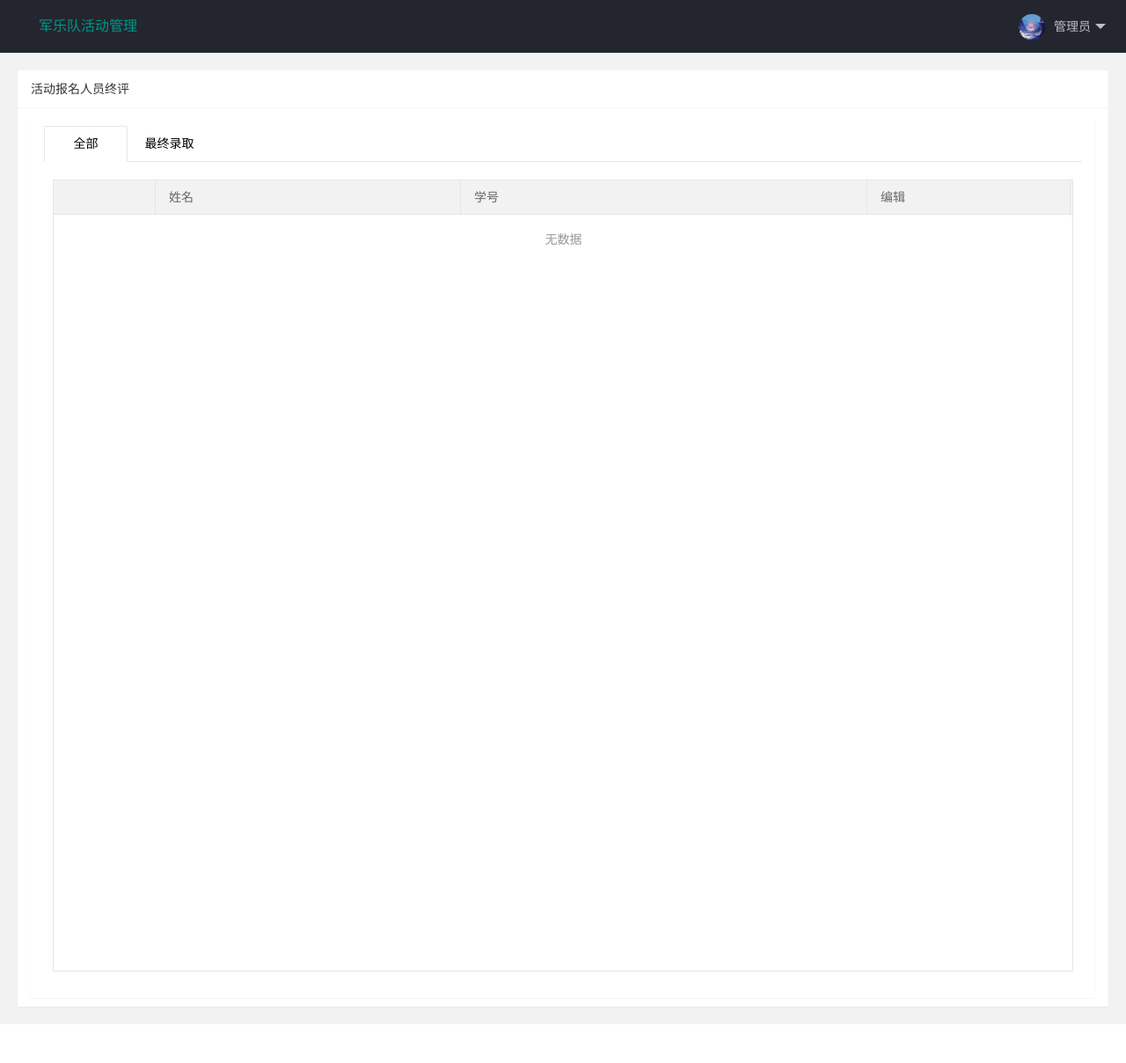
After one commit to rubbybbs/Step-Into-THUMB, a Django app: page /finalcheck.html in a window 1280 px wide. The commit adds this page. Shown: the whole page at 88% size. Run offline with Django 3.2, Linux system fonts and the light colour scheme; lists and menus that the app fills with data are empty.

Commit message:
更新终评以及考生详情页面前端

```diff
--- a/SITHUMB/views.py
+++ b/SITHUMB/views.py
@@ -48,6 +48,10 @@ def application_segment(request):
 
 def application_account(request):
     return render(request, "accountManage.html")
+
+
+def application_finalcheck(request):
+    return render(request, "finalcheck.html")
 
 
 # 管理员相关接口
--- a/StepIntoTHUMB/urls.py
+++ b/StepIntoTHUMB/urls.py
@@ -26,6 +26,7 @@ urlpatterns = [
     path('modify.html', views.application_form),
     path('segment.html', views.application_segment),
     path('accountManage.html', views.application_account),
+    path('finalcheck.html', views.application_finalcheck),
 
     url(r'^Step-Into-THUMB/admin/login$', views.AuthAdminLoginView.as_view()),
     url(r'^Step-Into-THUMB/admin/logintest$', views.LoginTestView.as_view()),
--- a/templates/accountManage.html
+++ b/templates/accountManage.html
@@ -9,12 +9,16 @@
     content="width=device-width, user-scalable=no, initial-scale=1.0, maximum-scale=1.0, minimum-scale=1.0">
   <title>管理员</title>
   <link rel="stylesheet" href="{% static "layui/css/layui.css" %}" media="all">
+  <style type="text/css">
+    a{color:#009688;}
+    a:hover{color:#8ddad2;}
+  </style>
 </head>
 
 <body class="layui-layout-body">
   <div class="layui-layout layui-layout-admin">
     <div class="layui-header">
-      <div class="layui-logo">军乐团活动管理</div>
+      <div class="layui-logo"><a href="activity.html">军乐队活动管理 </a></div>
 
       <ul class="layui-nav layui-layout-right">
         <li class="layui-nav-item" lay-unselect="">
--- /dev/null
+++ b/templates/finalcheck.html
@@ -0,0 +1,206 @@
+{% load staticfiles %}
+
+<!DOCTYPE html>
+<html>
+
+<head>
+  <meta charset="utf-8">
+  <meta name="viewport"
+    content="width=device-width, user-scalable=no, initial-scale=1.0, maximum-scale=1.0, minimum-scale=1.0">
+  <title>管理员</title>
+  <link rel="stylesheet" href="{% static "layui/css/layui.css" %}" media="all">
+  <style type="text/css">
+    a{color:#009688;}
+    a:hover{color:#8ddad2;}
+  </style>
+</head>
+
+<body class="layui-layout-body">
+  <div class="layui-layout layui-layout-admin">
+    <div class="layui-header">
+      <div class="layui-logo"> <a href="activity.html">军乐队活动管理 </a></div>
+
+      <ul class="layui-nav layui-layout-right">
+
+        <li class="layui-nav-item" lay-unselect="">
+          <a href="javascript:;"><img src="../static/illust_72066950_20181219_203453.jpg" class="layui-nav-img">管理员</a>
+          <dl class="layui-nav-child">
+            <dd><a href="javascript:;">修改信息</a></dd>
+            <dd><a href="javascript:;">安全管理</a></dd>
+            <dd><a href="index.html">退出</a></dd>
+          </dl>
+        </li>
+      </ul>
+    </div>
+
+    <div class="layui-body" , lay-filter="graph" , style="left:0px;">
+      <div style="padding: 20px; background-color: #F2F2F2;">
+        <div class="layui-row layui-col-space15">
+          <div class="layui-col-md12">
+            <div class="layui-card">
+              <div class="layui-card-header">活动报名人员终评</div>
+              <div class="layui-card-body">
+                <form class="layui-form" action="" lay-filter="FormDesign"> {%  csrf_token %}
+
+
+                  <div class="layui-card">
+                    <div class="layui-card-body" id="toAdd">
+                        <div class="layui-tab" lay-filter="activitySegment">
+
+                            <ul class="layui-tab-title" id="titleToAdd">
+                                <li class="layui-this" lay-id="100">全部</li>
+                                <li lay-id="101">最终录取</li>
+                            </ul>
+
+
+                            <div class="layui-tab-content" id="contentToAdd">
+                                <div class="layui-tab-item layui-show">
+                                    <table class="layui-table" lay-data="{height: 900, url:''}" lay-filter="accountTable" id="accountTable">
+                                      <thead>
+                                          <tr>
+                                            <th lay-data="{type:'numbers', width:'10%'}"></th>
+                                            <th lay-data="{field:'', width:'30%', style:'cursor: pointer;'}">姓名</th>
+                                            <th lay-data="{field:'', width:'40%', style:'cursor: pointer;'}">学号</th>
+                                            <th lay-data="{templet:'#bar', width:'20%', style:'cursor: pointer;'}">编辑</th>
+                                          </tr>
+                                      </thead>
+                                    </table>
+                                </div>
+                                <div class="layui-tab-item">
+                                    <table class="layui-table" lay-data="{height: 900, url:''}" lay-filter="FinalAdmit" id="FinalAdmit">
+                                      <thead>
+                                          <tr>
+                                            <th lay-data="{type:'numbers', width:'10%'}"></th>
+                                            <th lay-data="{field:'', width:'30%', style:'cursor: pointer;'}">姓名</th>
+                                            <th lay-data="{field:'', width:'40%', style:'cursor: pointer;'}">学号</th>
+                                            <th lay-data="{templet:'#bar', width:'20%', style:'cursor: pointer;'}">编辑</th>
+                                          </tr>
+                                      </thead>
+                                    </table>
+                                </div>
+                            </div>
+                        </div>
+                    </div>
+                  </div>
+
+                </form>
+              </div>
+            </div>
+          </div>
+
+
+        </div>
+      </div>
+    </div>
+
+
+
+  </div>
+
+  <div class="layui-footer">
+    <!-- 底部固定区域 -->
+    © 小组：基于layui以及django
+  </div>
+  </div>
+
+
+  <script src="{% static "layui/layui.js" %}"></script>
+  <script type="text/html" id="bar">
+    <a class="layui-btn layui-btn-danger layui-btn-xs" lay-event="detail">详情</a>
+    <a class="layui-btn layui-btn-danger layui-btn-xs" lay-event="acccept">录取</a>
+    <a class="layui-btn layui-btn-danger layui-btn-xs" lay-event="refuse" style="hidden">取消</a>
+  </script>
+  <script>
+    var currentSegmentNum = 0;
+    var Segments = new Array();
+
+    layui.use(['form', 'layedit', 'laydate', 'jquery', 'layer', 'element', 'table'], function () {
+      var form = layui.form,
+        layer = layui.layer,
+        $ = layui.jquery,
+        layedit = layui.layedit,
+        laydate = layui.laydate,
+        element = layui.element,
+        table = layui.table;
+
+      layer.ready(function(){
+        var LocalData=layui.data('LocalData');
+        layer.msg('初始化列表'+LocalData.ActID.toString());
+
+        $.ajax({
+            url: 'Step-Into-THUMB/admin/activity/'+ LocalData.ActID +'/section-list',
+            type: 'get',
+            contentType: 'application/x-www-form-urlencoded',
+            dataType: 'json',
+            success: function (data) {
+                data.sections.map(function(value){
+                    $.ajax({
+                        url: '',
+                        type: 'get',
+                        contentType: 'application/x-www-form-urlencoded',
+                        dataType: 'json',
+                        success: function(data){
+                            var htmls = '<table class="layui-hide" id="section'+ value.sectionID +'"></table>';
+                            element.tabAdd('activitySegment', {
+                              title: value.name
+                              ,content: htmls
+                              ,id: value.sectionID.toString()
+                            });
+                            table.render({
+                                elem: '#section'+value.sectionID
+                                ,url:''
+                                ,cellMinWidth: 80
+                                ,cols: [[
+                                  {type:'numbers', width:'10%'}
+                                  ,{field:'', width:'30%', title: '姓名'}
+                                  ,{field:'', width:'40%', title: '学号'}
+                                  ,{templet:'#bar', width:'20%', title: '编辑', style:'cursor: pointer;'}
+                                ]]
+                              });
+                        }
+                    });
+
+                });
+                form.render();
+            }
+        });
+
+
+      });
+
+      //监听提交
+      table.on('tool(accountTable)', function(obj){
+        var data = obj.data;
+        var Sdata = form.val('FormDesign');
+        var LocalData=layui.data('LocalData');
+        if (obj.event === 'detail'){
+            $.ajax({
+              url: '',
+              type: '',
+              contentType: 'application/x-www-form-urlencoded',
+              dataType: 'json',
+              headers: {
+                'X-CSRFToken': Sdata.csrfmiddlewaretoken
+              },
+              success: function (data) {
+                if (data.status == 100) {
+                  layer.msg('成功');
+                } else {
+                  layer.msg('失败，请重试！');
+                }
+              }
+            });
+        } else if (obj.event === 'accept'){
+          // #TODO ajax请求
+
+        } else if (obj.event === 'refuse'){
+          // #TODO ajax请求
+
+        };
+      });
+    });
+
+  </script>
+</body>
+
+</html>
```
Also changed, not shown: templates/activity.html (+6 -2 lines), templates/examinerDetail.html (added, +81 -0 lines).
